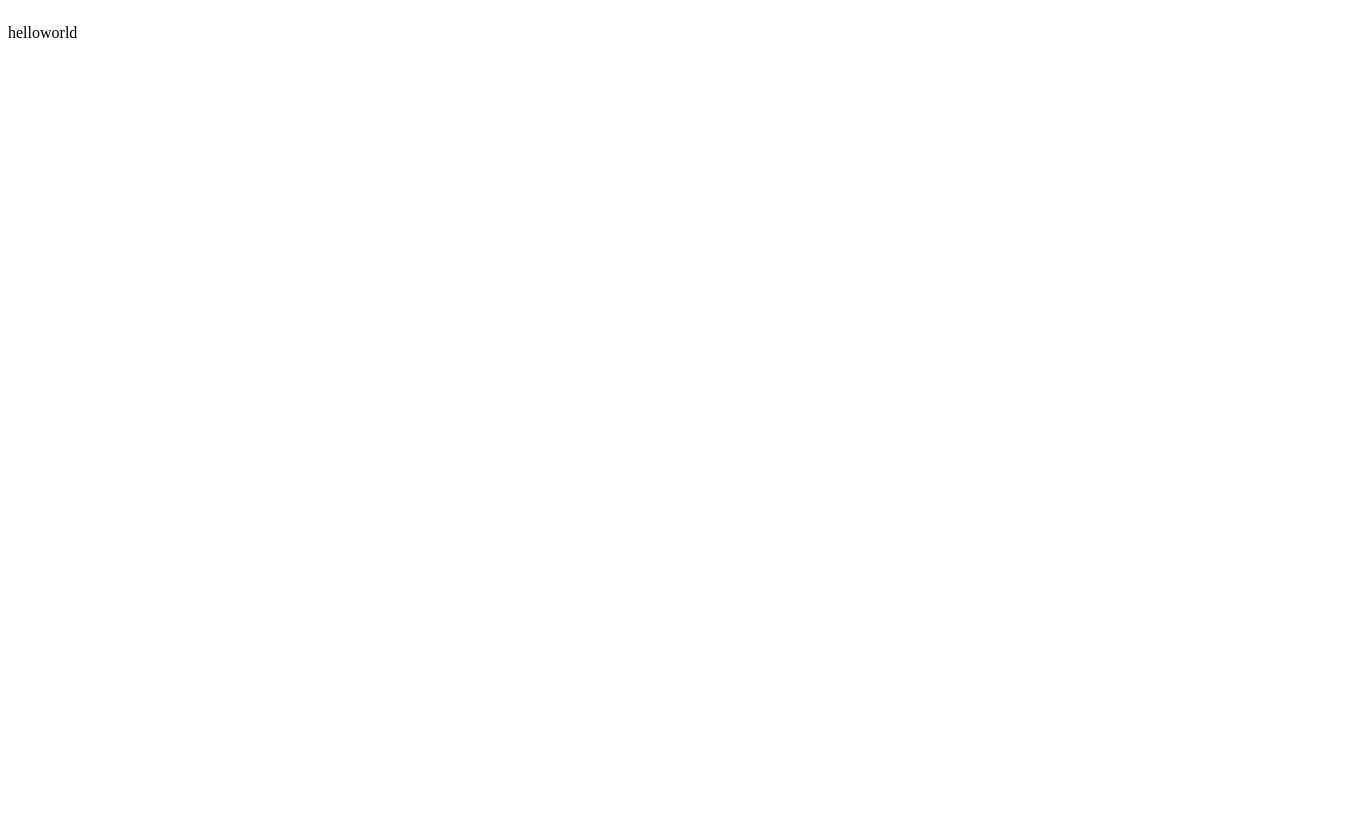
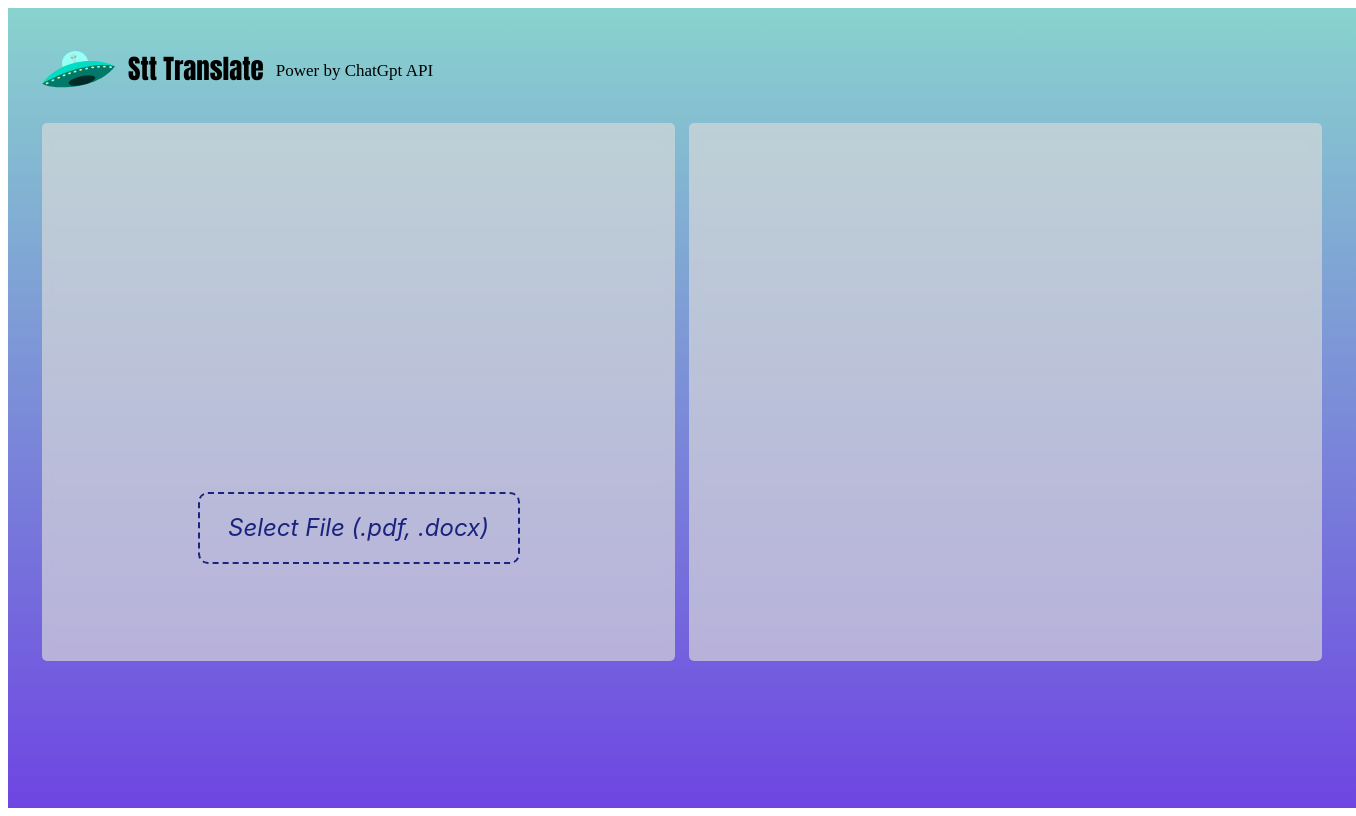
Before and after one commit to swordjs/stt, an Astro site in the folder packages/website/: page / in a window 1280 px wide. Shown: the whole page, 1356 px wide, since content can reach past the window. Built offline with nearby package versions, Linux system fonts and the light colour scheme; Astro itself is replaced by a stand-in of ours.

Commit message:
✨ feat(website): add main page

```diff
--- /dev/null
+++ b/packages/website/src/components/Input.svelte
@@ -0,0 +1,19 @@
+<div class="input relative flex-1 h-42vw">
+  <div class="select-file absolute w-318px h-68px text-#1A237E rounded-10px flex justify-center items-center cursor-pointer text-24px">Select File (.pdf, .docx)</div>
+</div>
+
+<style>
+  .input {
+    background: rgba(217, 217, 217, 0.68);
+    backdrop-filter: blur(5px);
+    border-radius: 5px;
+  }
+  .select-file {
+    border: 2px dashed #1a237e;
+    font-family: 'Inter';
+    font-style: italic;
+    bottom: 97px;
+    left: 50%;
+    transform: translateX(-50%);
+  }
+</style>
--- /dev/null
+++ b/packages/website/src/components/Output.svelte
@@ -0,0 +1,9 @@
+<div class="output flex-1 h-42vw ml-14px"></div>
+
+<style>
+  .output {
+    background: rgba(217, 217, 217, 0.68);
+    backdrop-filter: blur(5px);
+    border-radius: 5px;
+  }
+</style>
--- a/packages/website/src/pages/index.astro
+++ b/packages/website/src/pages/index.astro
@@ -1,14 +1,32 @@
 ---
 import Layout from '../layouts/Layout.astro';
+import Input from "../components/Input.svelte"
+import Output from "../components/Output.svelte"
 ---
 
 <Layout title="Welcome to Astro.">
-	<main class="flex">
-		<p>hello</p>
-		<p>world</p>
+	<main class="w-100vw h-100vh p-x-34px">
+		<header class=" p-t-40px p-b-34px flex items-center select-none">
+			<img src="./logo.svg" class="w-74.2px h-38px" alt="">
+			<div class="impact text-27px text-black ml-11.8px">Stt Translate</div>
+			<div class="al_bayan text-17px text-black ml-12px mt-1">Power by ChatGpt API </div>
+		</header>
+		<div class="wrapper flex justify-center">
+			<Input/>
+			<Output/>
+		</div>
 	</main>
 </Layout>
 
 <style>
+main{
+	background: linear-gradient(180deg, #88D3CE 0%, #6E45E2 100%);
+}
+.impact{
+	font-family: 'Impact';
+}
 
+.al_bayan{
+	font-family: 'Al Bayan';
+}
 </style>
```
Also changed, not shown: packages/website/public/logo.svg (added).
